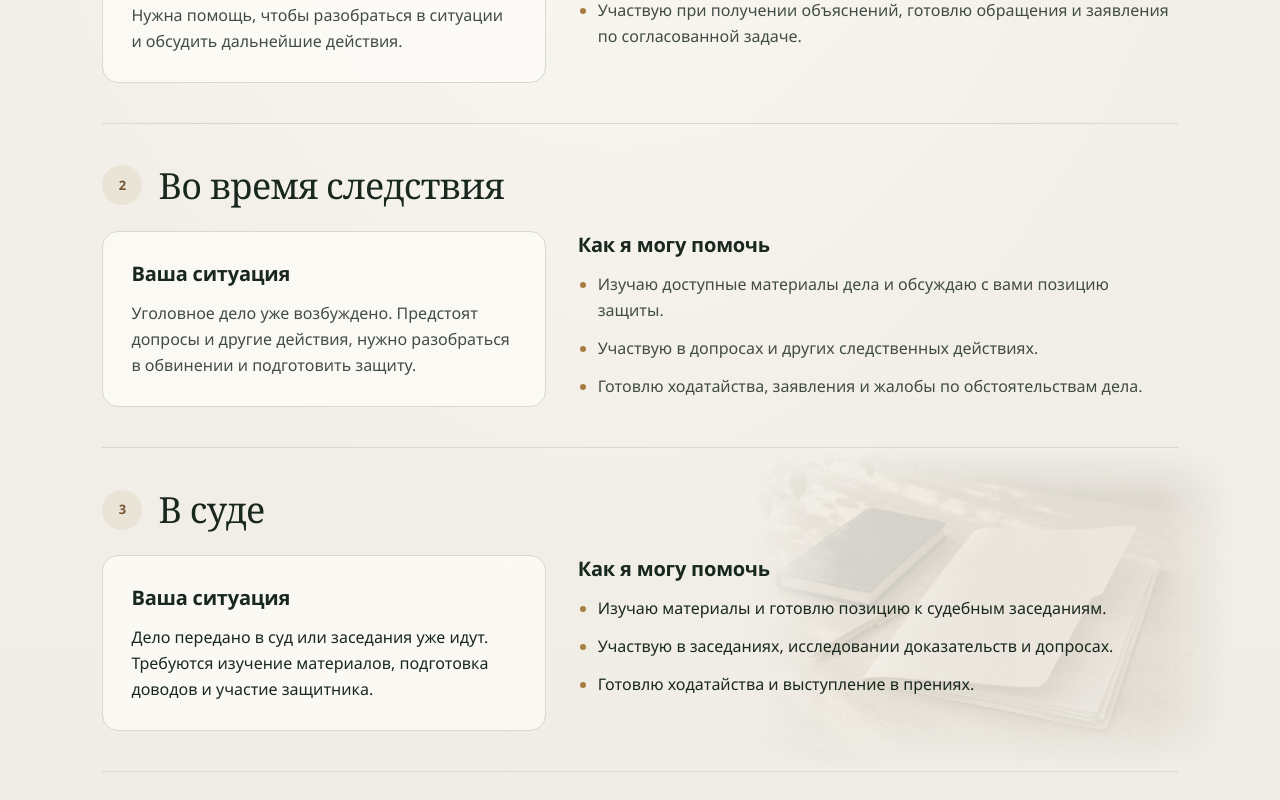
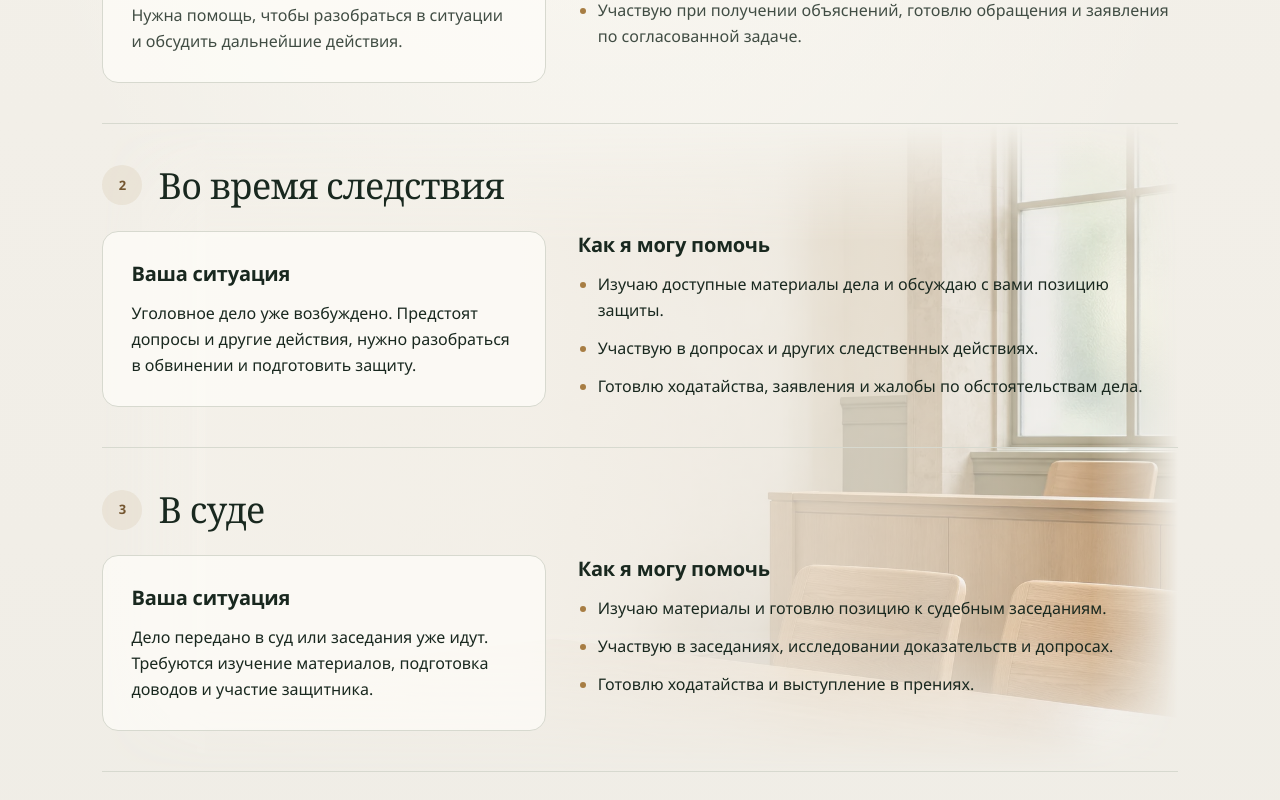
Before and after one commit to Aleks-man/advokat-vdovenko, a React (Vite) app in the folder front/: page /practice in a window 1280 px wide. Shown: the part 720-1520 px from the top of the page. Built offline with nearby package versions, Linux system fonts and the light colour scheme; a web font is replaced by a local one.

Commit message:
style: add shared courtroom background to practice stages

```diff
--- a/front/src/components/SectionBackground/SectionBackground.css
+++ b/front/src/components/SectionBackground/SectionBackground.css
@@ -55,26 +55,36 @@
   transform: scaleX(-1);
 }
 
-.section-background--case-file {
-  --section-image: url('../../assets/case-file.webp');
+.section-background--courtroom {
+  --section-image: url('../../assets/courtroom-background.webp');
+  left: 0;
+  width: 100%;
+  transform: none;
 }
 
-.section-background--case-file::before {
-  left: auto;
-  right: 0;
-  top: 50%;
-  width: min(100%, 480px);
-  height: auto;
+.section-background--courtroom::before {
+  inset: 0;
+  width: 100%;
+  height: 100%;
   max-height: none;
-  aspect-ratio: 3 / 2;
-  transform: translateY(-50%);
-  background-image: var(--section-image);
-  background-size: contain;
-  background-position: right center;
-  opacity: 0.14;
+  background-image:
+    linear-gradient(
+      90deg,
+      rgb(var(--background-rgb)) 0%,
+      rgb(var(--background-rgb) / 94%) 38%,
+      rgb(var(--background-rgb) / 66%) 78%,
+      rgb(var(--background-rgb) / 24%) 100%
+    ),
+    var(--section-image);
+  background-size:
+    100% 100%,
+    auto 100%;
+  background-position:
+    center,
+    right center;
   mask-image:
-    linear-gradient(transparent, #000 15%, #000 80%, transparent),
-    linear-gradient(90deg, transparent, #000 18%, #000 85%, transparent);
+    linear-gradient(transparent, #000 18%, #000 78%, transparent),
+    linear-gradient(90deg, transparent, #000 10%, #000 92%, transparent);
   mask-composite: intersect;
 }
 
@@ -83,14 +93,15 @@
     opacity: 0.5;
   }
 
-  .section-background--case-file::before {
-    width: min(100%, 560px);
-    top: auto;
-    bottom: 24px;
-    transform: none;
-    background-size: contain;
-    background-position: center;
-    opacity: 0.1;
+  .section-background--courtroom::before {
+    background-image:
+      linear-gradient(
+        90deg,
+        rgb(var(--background-rgb) / 94%) 0%,
+        rgb(var(--background-rgb) / 82%) 45%,
+        rgb(var(--background-rgb) / 55%) 100%
+      ),
+      var(--section-image);
   }
 }
 
--- a/front/src/components/SectionBackground/SectionBackground.tsx
+++ b/front/src/components/SectionBackground/SectionBackground.tsx
@@ -1,7 +1,7 @@
 import './SectionBackground.css'
 
 type SectionBackgroundProps = {
-  variant: 'contacts' | 'case-file'
+  variant: 'contacts' | 'courtroom'
 }
 
 export function SectionBackground({ variant }: SectionBackgroundProps) {
--- a/front/src/data/practice.ts
+++ b/front/src/data/practice.ts
@@ -1,7 +1,6 @@
 export type PracticeArea = {
   id: 'pre-investigation' | 'investigation' | 'trial' | 'appeal'
   anchorId: string
-  background?: 'case-file'
   number: string
   title: string
   description: string
@@ -41,7 +40,6 @@ export const practiceAreas: PracticeArea[] = [
   {
     id: 'trial',
     anchorId: 'stage-03',
-    background: 'case-file',
     number: '03',
     title: 'В суде',
     description: 'Дело передано в суд. Нужны подготовка к заседаниям и участие защитника.',
--- a/front/src/pages/Practice/Practice.tsx
+++ b/front/src/pages/Practice/Practice.tsx
@@ -4,7 +4,10 @@ import { ContactCallout } from '../../components/ContactCallout/ContactCallout'
 import { practiceAreas } from '../../data/practice'
 import { UsefulMaterials } from './components/UsefulMaterials/UsefulMaterials'
 import { PageIntro } from '../../components/PageIntro/PageIntro'
+import { SectionBackground } from '../../components/SectionBackground/SectionBackground'
 import './Practice.css'
+
+const stageGroups = [practiceAreas.slice(0, 1), practiceAreas.slice(1, 3), practiceAreas.slice(3)]
 
 export function Practice() {
   return (
@@ -27,8 +30,18 @@ export function Practice() {
         <PracticeStageNav />
       </div>
       <section className="container content-section practice-stages">
-        {practiceAreas.map((area) => (
-          <PracticeStage key={area.id} area={area} />
+        {stageGroups.map((group) => (
+          <div
+            key={group.map((area) => area.id).join('-')}
+            className={
+              group.length === 2 ? 'practice-case-stages section-with-background' : undefined
+            }
+          >
+            {group.length === 2 && <SectionBackground variant="courtroom" />}
+            {group.map((area) => (
+              <PracticeStage key={area.id} area={area} />
+            ))}
+          </div>
         ))}
       </section>
       <div className="container content-section content-disclaimer">
--- a/front/src/pages/Practice/components/PracticeStage/PracticeStage.tsx
+++ b/front/src/pages/Practice/components/PracticeStage/PracticeStage.tsx
@@ -1,15 +1,10 @@
-import { SectionBackground } from '../../../../components/SectionBackground/SectionBackground'
 import type { PracticeArea } from '../../../../data/practice'
 
 import './PracticeStage.css'
 
 export function PracticeStage({ area }: { area: PracticeArea }) {
   return (
-    <article
-      className={'practice-stage' + (area.background ? ' section-with-background' : '')}
-      id={area.anchorId}
-    >
-      {area.background && <SectionBackground variant={area.background} />}
+    <article className="practice-stage" id={area.anchorId}>
       <div className="practice-stage-content">
         <div className="practice-stage-heading">
           <span className="practice-stage-number" aria-hidden="true">
```
Also changed, not shown: front/src/assets/case-file.webp (deleted), front/src/assets/courtroom-background.webp (added).
